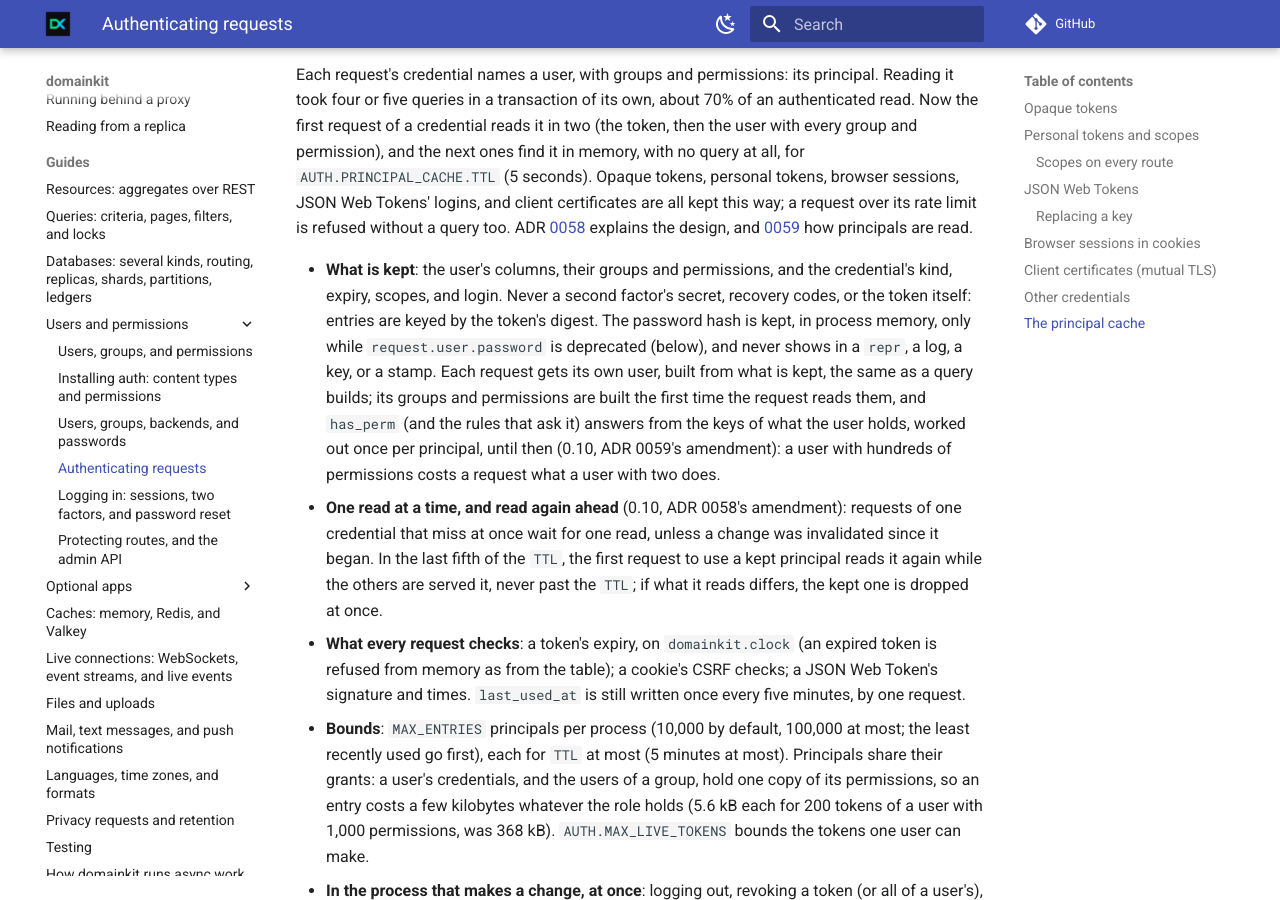
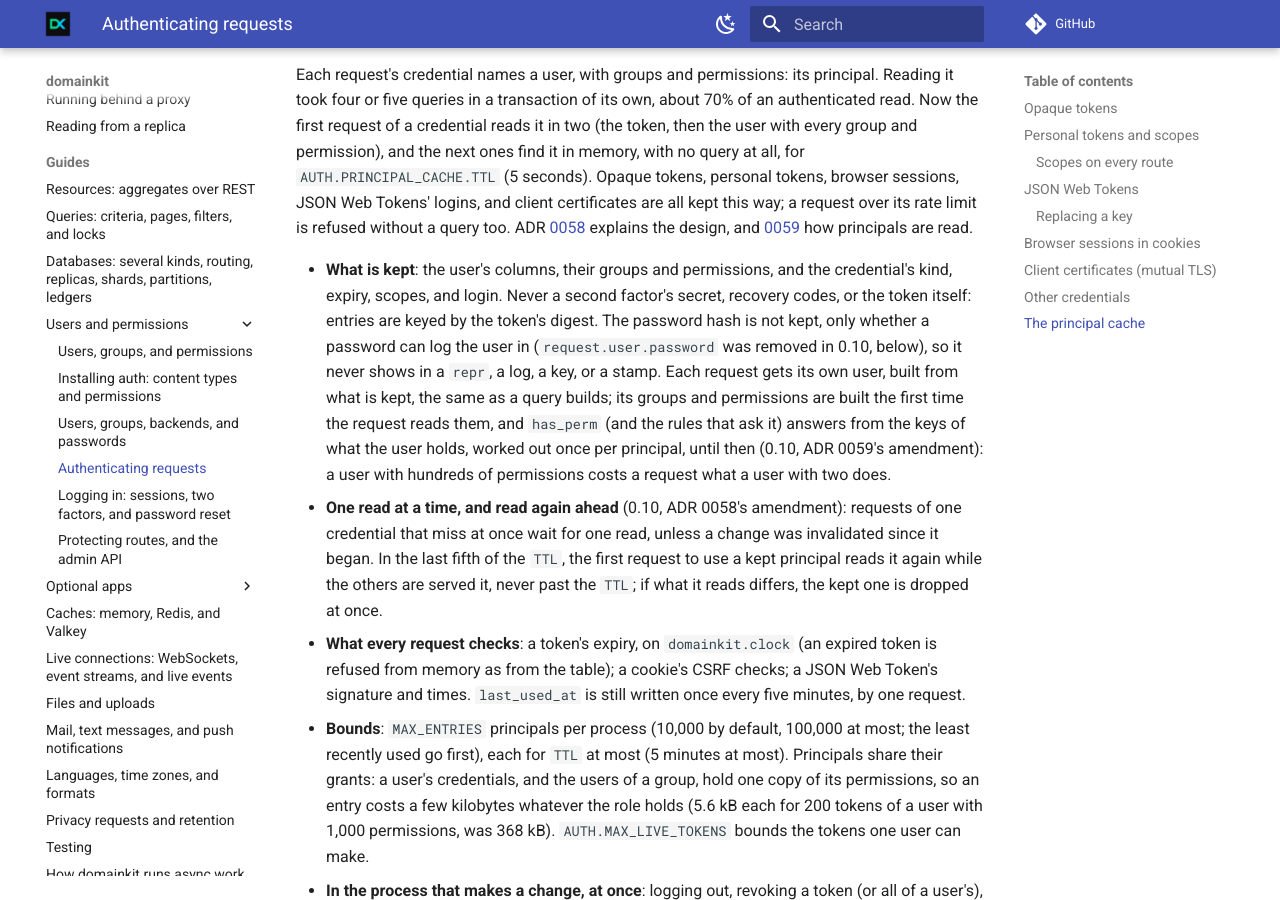
Before and after one commit to karimmattar/domainkit, an MkDocs documentation site: the page built from docs/auth/authentication.md, in a window 1280 px wide and 900 px high, scrolled down 8128 px. Built offline with MkDocs 1.6.1 and Material for MkDocs 9.7.7, drawn with Linux system fonts in a browser that asks for light colours; comment, search, counter and statistics services are not loaded.

Commit message:
Say the principal cache keeps no password hash
docs/auth/authentication.md said the cache keeps a user's password hash
while request.user.password is deprecated. 0.10 removed it: the
principal holds only whether a password is usable, as principals.py
and the same page further down say.

Co-Authored-By: Claude Opus 5.5 <noreply@anthropic.com>
Claude-Session: https://claude.ai/code/session_014uJXavNexrHHweEGWD6siQ

```diff
--- a/docs/auth/authentication.md
+++ b/docs/auth/authentication.md
@@ -396,9 +396,10 @@ how principals are read.
 - **What is kept**: the user's columns, their groups and permissions,
   and the credential's kind, expiry, scopes, and login. Never a second
   factor's secret, recovery codes, or the token itself: entries are keyed
-  by the token's digest. The password hash is kept, in process memory, only
-  while `request.user.password` is deprecated (below), and never shows in a
-  `repr`, a log, a key, or a stamp. Each request gets its own user, built
+  by the token's digest. The password hash is not kept, only whether a
+  password can log the user in (`request.user.password` was removed in
+  0.10, below), so it never shows in a `repr`, a log, a key, or a stamp.
+  Each request gets its own user, built
   from what is kept, the same as a query builds; its groups and
   permissions are built the first time the request reads them, and
   `has_perm` (and the rules that ask it) answers from the keys of what the
```
Also changed, not shown: CHANGELOG.md (+3 -0 lines).
